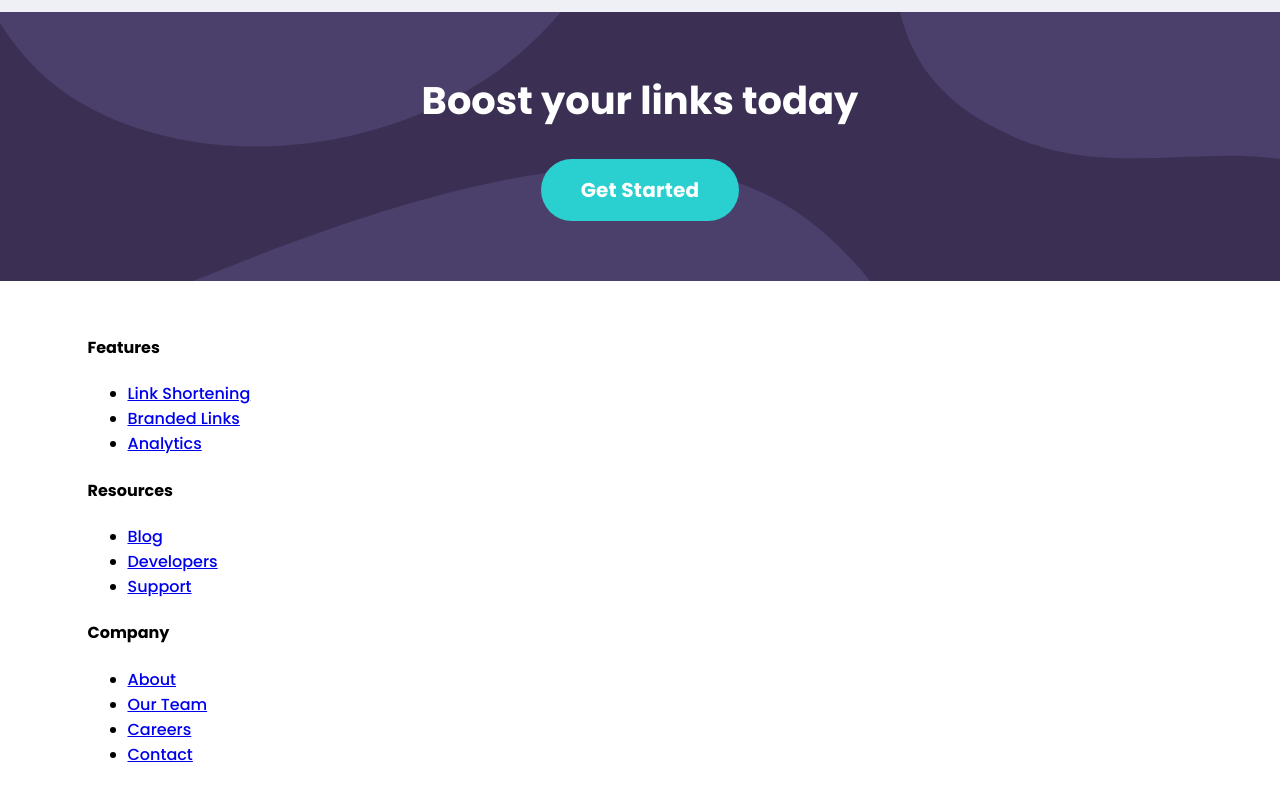
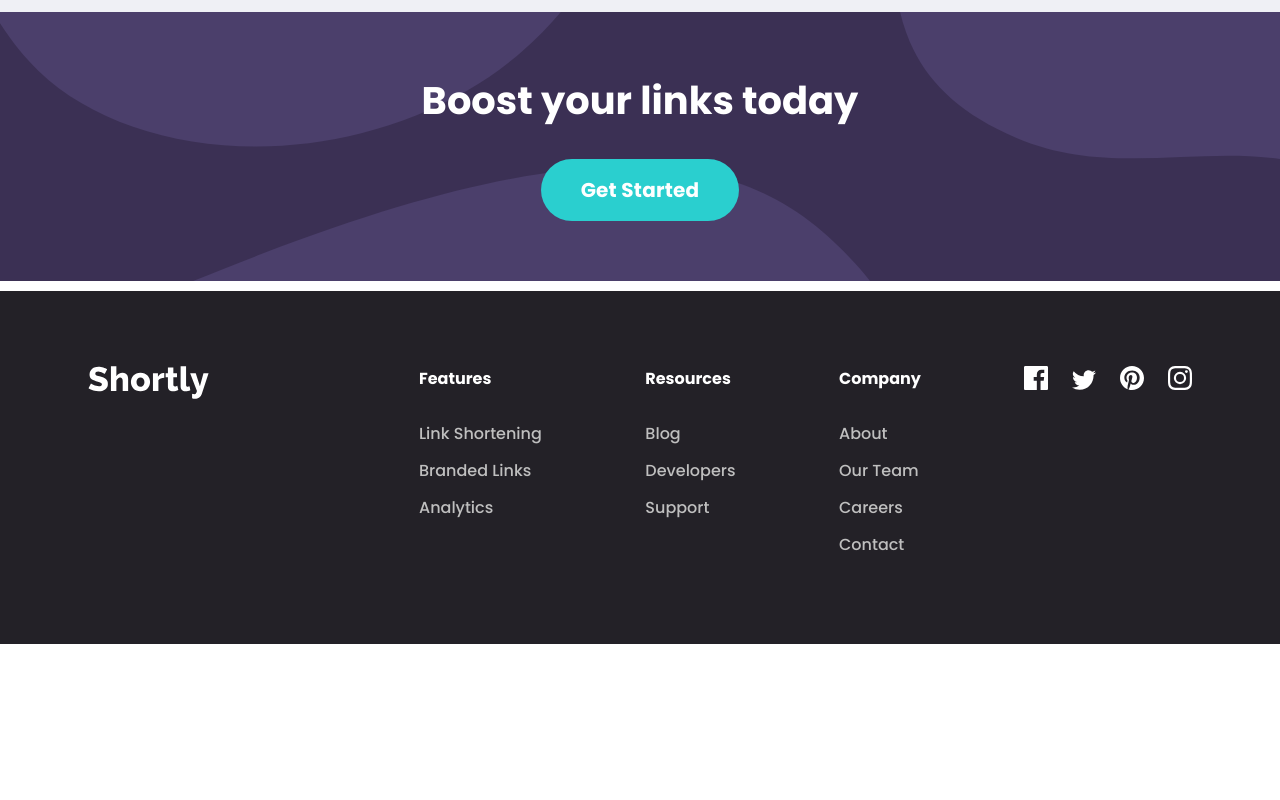
Before and after one commit to p-kosinski/url-shortening-api, a React (Create React App) app: page / in a window 1280 px wide. Shown: the part 1983-2783 px from the top of the page. After the commit the page ends 2627 px from the top, so only its background shows below. Built offline with nearby package versions, Linux system fonts and the light colour scheme.

Commit message:
Add footer styling for large screens

```diff
--- a/src/components/common/LinkFooter/LinkFooter.module.scss
+++ b/src/components/common/LinkFooter/LinkFooter.module.scss
@@ -0,0 +1,21 @@
+@use '../../../styles/variables' as variables;
+@use '../../../styles/mixins' as mixins;
+
+.component {
+  @include mixins.link-reset();
+  font-family: variables.$font-main;
+  font-weight: variables.$font-weight-regular;
+  font-size: 1rem;
+  color: variables.$color-lighter;
+  transition: variables.$transition;
+
+  @media (hover: hover){
+    &:hover {
+      color: variables.$color-accent;
+    }
+  }
+
+  &:active {
+    color: variables.$color-accent;
+  }
+}
--- a/src/components/layout/Footer/Footer.js
+++ b/src/components/layout/Footer/Footer.js
@@ -67,12 +67,12 @@ const Footer = () => (
               </li>
             </ul>
           </div>
-        </div>
-        <div className={styles.iconsWrapper}>
-          <LinkIcon to='#0' icon={<FacebookIcon />} />
-          <LinkIcon to='#0' icon={<TwitterIcon />} />
-          <LinkIcon to='#0' icon={<PinterestIcon />} />
-          <LinkIcon to='#0' icon={<InstagramIcon />} />
+          <div className={styles.iconsWrapper}>
+            <LinkIcon to='#0' icon={<FacebookIcon />} />
+            <LinkIcon to='#0' icon={<TwitterIcon />} />
+            <LinkIcon to='#0' icon={<PinterestIcon />} />
+            <LinkIcon to='#0' icon={<InstagramIcon />} />
+          </div>
         </div>
       </div>
     </Container>
--- a/src/components/layout/Footer/Footer.module.scss
+++ b/src/components/layout/Footer/Footer.module.scss
@@ -0,0 +1,45 @@
+@use '../../../styles/variables' as variables;
+@use '../../../styles/mixins' as mixins;
+
+.component {
+  margin-top: 10px; // delete later
+  background-color: variables.$color-darker;
+  padding: 75px 0;
+}
+
+.wrapper {
+  display: flex;
+  justify-content: space-between;
+}
+
+.logoWrapper {
+
+}
+
+.linksWrapper {
+  width: 70%;
+  display: flex;
+  justify-content: space-between;
+}
+
+.iconsWrapper {
+  :not(:last-child) {
+    margin-right: 24px;
+  }
+}
+
+.linkList {
+  h4 {
+    color: white;
+    margin-top: 0;
+    margin-bottom: 30px;
+  }
+
+  ul {
+    @include mixins.list-reset();
+
+    li {
+      margin: 12px 0;
+    }
+  }
+}
--- a/src/styles/_typography.scss
+++ b/src/styles/_typography.scss
@@ -18,3 +18,8 @@ h3 {
   font-weight: variables.$font-weight-bold;
   font-size: 1.4rem;
 }
+
+h4 {
+  font-weight: variables.$font-weight-bold;
+  font-size: 1rem;
+}
```
